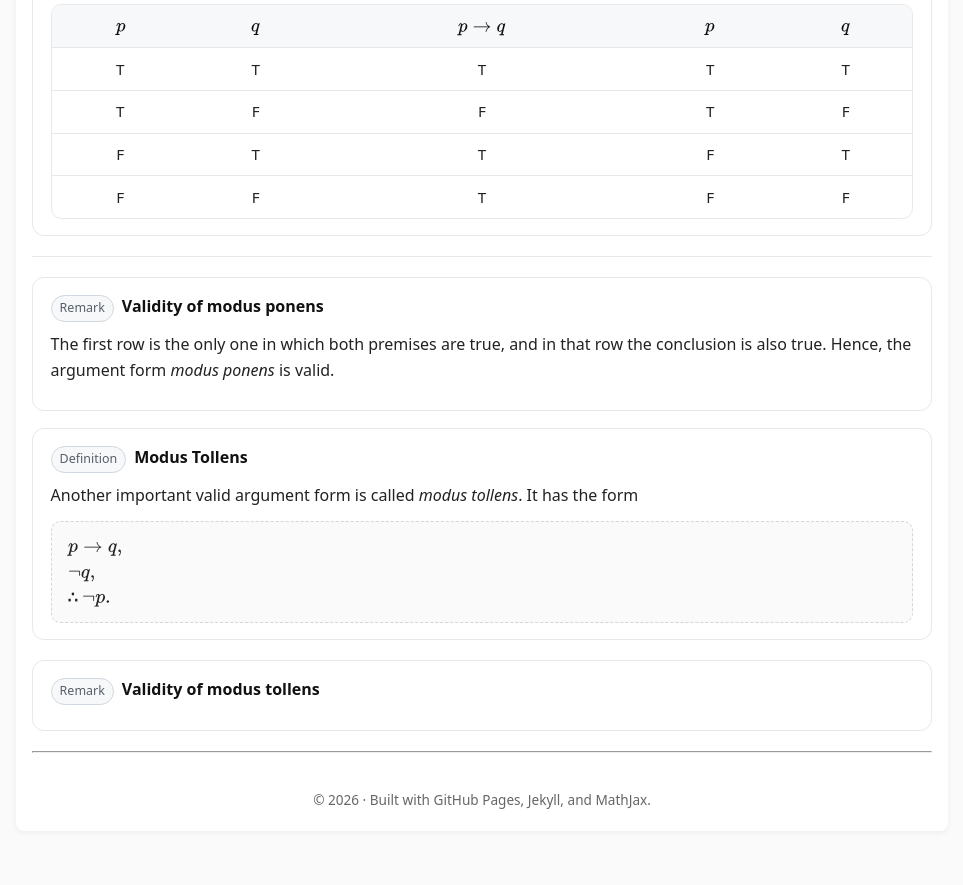
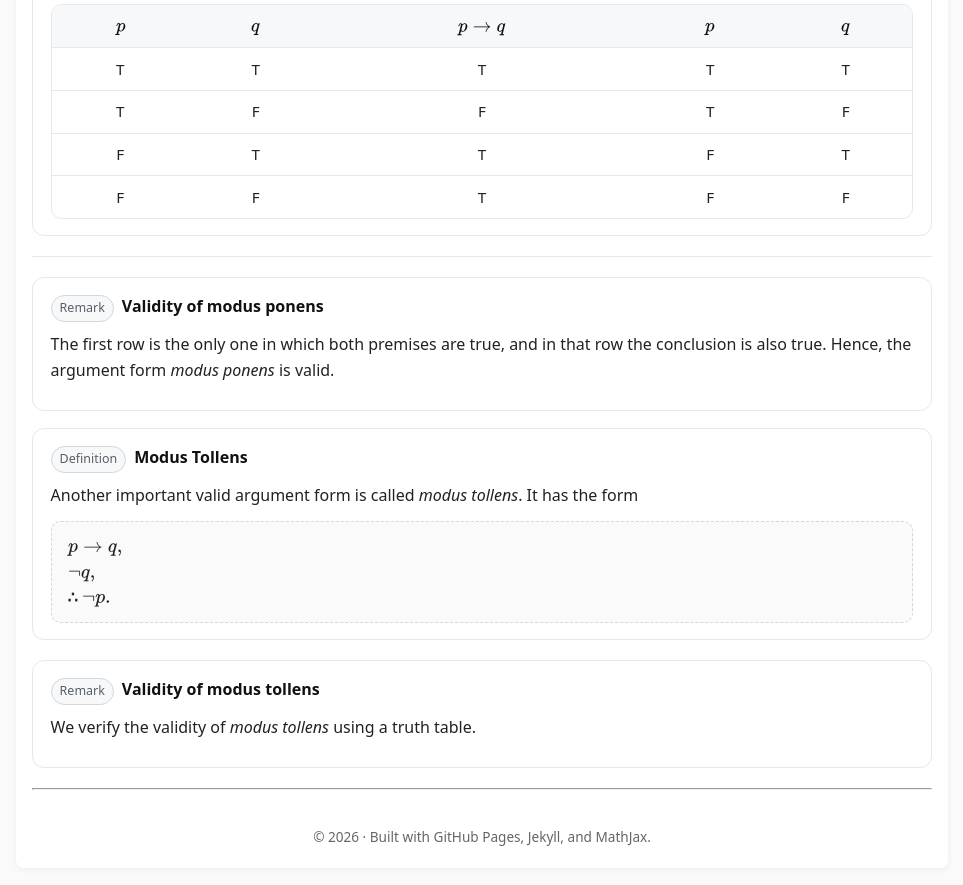
Before and after one commit to SaleemKamaludin/SaleemKamaludin.github.io, a Jekyll site: the page built from courses/comp1604/lecture-notes/lecture-01/index.md, in a window 1280 px wide and 900 px high, scrolled down 4160 px. Shown: the top 885 px of the window, without its empty margins (158-1121 px from the left). Built offline with Jekyll 4.4.1, drawn with Linux system fonts in a browser that asks for light colours; before the commit the page ends 5023 px from its top, so only the background shows below that.

Commit message:
Update index.md

```diff
--- a/courses/comp1604/lecture-notes/lecture-01/index.md
+++ b/courses/comp1604/lecture-notes/lecture-01/index.md
@@ -1283,3 +1283,8 @@ It is instructive to verify that modus ponens is a valid argument form. Doing so
       <span class="tag">Remark</span>
       <h5 class="title">Validity of modus tollens</h5>
     </div>
+
+
+
+
+    <p>We verify the validity of <em>modus tollens</em> using a truth table.</p>
```
